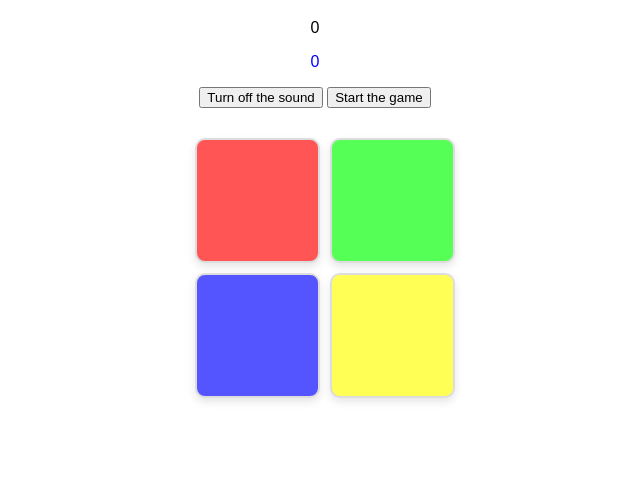
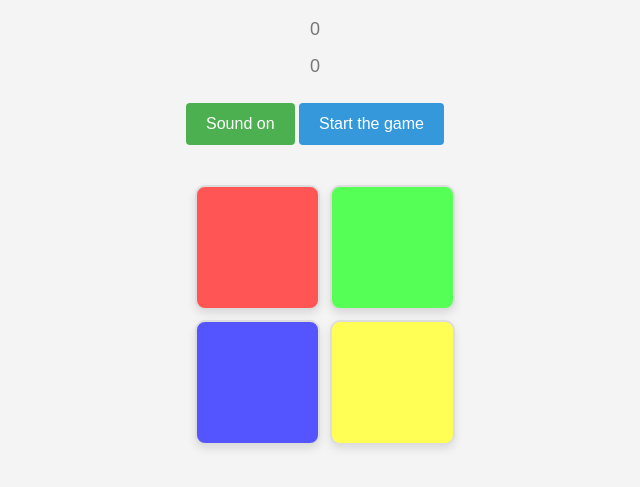
Before and after one commit to Taras-P-Kob/Game-Color-Resonance, a plain HTML site: page index.html in a window 1280 px wide. Shown: the part 61-548 px from the top of the page, without its empty margins (325-965 px from the left). Drawn offline with Linux system fonts and the light colour scheme.

Commit message:
Add files via upload
The buttons are better designed

```diff
--- a/index.html
+++ b/index.html
@@ -4,22 +4,27 @@
     <meta charset="UTF-8">
     <link rel="shortcut icon" type="icon" href="./Icon/Simon_icon.png">
     <title>Memory Game</title>
-    <style>
-
-    </style>
-     <link rel="stylesheet" href="style.css">
+    <link rel="stylesheet" href="style.css">
 </head>
 <body>
     <h1>Memory Game</h1>
     <p><span id="Record">0</span></p>
     <p><span id="level">0</span></p>
-    <button id="soundToggleButton">Turn off the sound</button>
-
+    <button id="soundToggleButton">Sound on</button>
     <button id="startGameButton">Start the game</button>
-    <div id="gameBoard" class="game-container">
-    </div>
+    <div id="gameBoard" class="game-container"></div>
+    <script src="script.js"></script>
     <script>
+        document.getElementById("soundToggleButton").addEventListener("click", function() {
+            var button = document.getElementById("soundToggleButton");
+            if (button.innerText === "Turn off the sound") {
+                button.innerText = "Sounds on";
+                button.style.backgroundColor = "#4CAF50";
+            } else {
+                button.innerText = "Sounds off";
+                button.style.backgroundColor = "#e74c3c";
+            }
+        });
     </script>
-    <script src="script.js"></script>
 </body>
 </html>
--- a/style.css
+++ b/style.css
@@ -73,3 +73,46 @@ html, body {
     background-color: white;
     height: 100%;
 }
+body {
+    font-family: 'Arial', sans-serif;
+    text-align: center;
+    background-color: #f4f4f4;
+    margin: 0;
+    padding: 0;
+}
+
+h1 {
+    color: #333;
+}
+
+#Record, #level {
+    font-size: 18px;
+    color: #777;
+}
+
+button {
+    background-color: #4CAF50;
+    color: white;
+    padding: 12px 20px;
+    margin: 10px 0;
+    border: none;
+    border-radius: 4px;
+    cursor: pointer;
+    font-size: 16px;
+}
+
+
+#startGameButton {
+    background-color: #3498db;
+    color: white;
+}
+
+#startGameButton:hover {
+    background-color: #2980b9;
+}
+
+.game-board {
+    display: grid;
+    grid-template-columns: repeat(2, 1fr);
+    gap: 20px;
+  }
```
